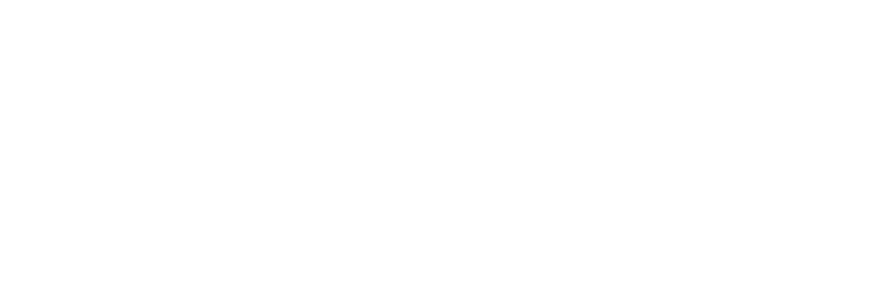
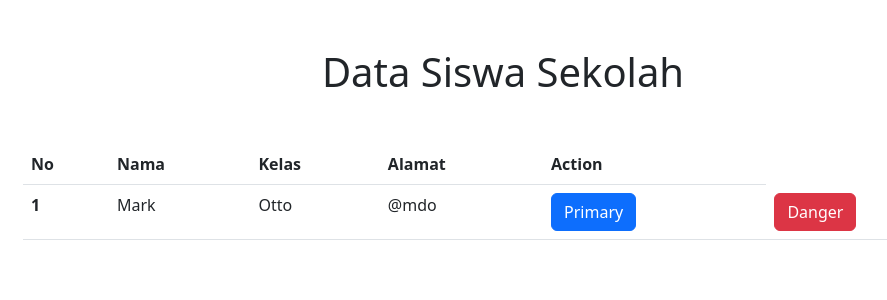
Before and after one commit to Romzyyy/tugas_kursus, a PHP site: page / in a window 1280 px wide. Before the commit the part shown is empty. Shown: the top 300 px of the page, without its empty margins (137-1024 px from the left). Run offline with PHP 8.4, Linux system fonts and the light colour scheme.

Commit message:
make a frontend for tampilan data siswa

```diff
--- a/index.php
+++ b/index.php
@@ -1,15 +1,48 @@
 <!DOCTYPE html>
 <html lang="en">
 
+<!doctype html>
+<html lang="en">
+
 <head>
-    <meta charset="UTF-8">
-    <meta http-equiv="X-UA-Compatible" content="IE=edge">
-    <meta name="viewport" content="width=device-width, initial-scale=1.0">
+    <meta charset="utf-8">
+    <meta name="viewport" content="width=device-width, initial-scale=1">
     <title>Document</title>
+    <link href="https://cdn.jsdelivr.net/npm/bootstrap@5.2.3/dist/css/bootstrap.min.css" rel="stylesheet"
+        integrity="sha384-rbsA2VBKQhggwzxH7pPCaAqO46MgnOM80zW1RWuH61DGLwZJEdK2Kadq2F9CUG65" crossorigin="anonymous">
 </head>
 
 <body>
+    <div class="container-fluid text-center mt-5 mb-5">
+        <h1>Data Siswa Sekolah</h1>
+    </div>
+    <div class="container-fluid w-75 position-relative mt-5">
+        <table class="table position-absolute top-0 start-50 translate-middle-x">
+            <thead>
+                <tr>
+                    <th scope="col">No</th>
+                    <th scope="col">Nama</th>
+                    <th scope="col">Kelas</th>
+                    <th scope="col">Alamat</th>
+                    <th scope="col">Action</th>
+                </tr>
+            </thead>
+            <tbody>
+                <tr>
+                    <th scope="row">1</th>
+                    <td>Mark</td>
+                    <td>Otto</td>
+                    <td>@mdo</td>
+                    <td><button type="button" class="btn btn-primary">Primary</button></td>
+                    <td><button type="button" class="btn btn-danger">Danger</button></td>
+                </tr>
+            </tbody>
+        </table>
+    </div>
 
+    <script src="https://cdn.jsdelivr.net/npm/bootstrap@5.2.3/dist/js/bootstrap.bundle.min.js"
+        integrity="sha384-kenU1KFdBIe4zVF0s0G1M5b4hcpxyD9F7jL+jjXkk+Q2h455rYXK/7HAuoJl+0I4" crossorigin="anonymous">
+    </script>
 </body>
 
 </html>
```
